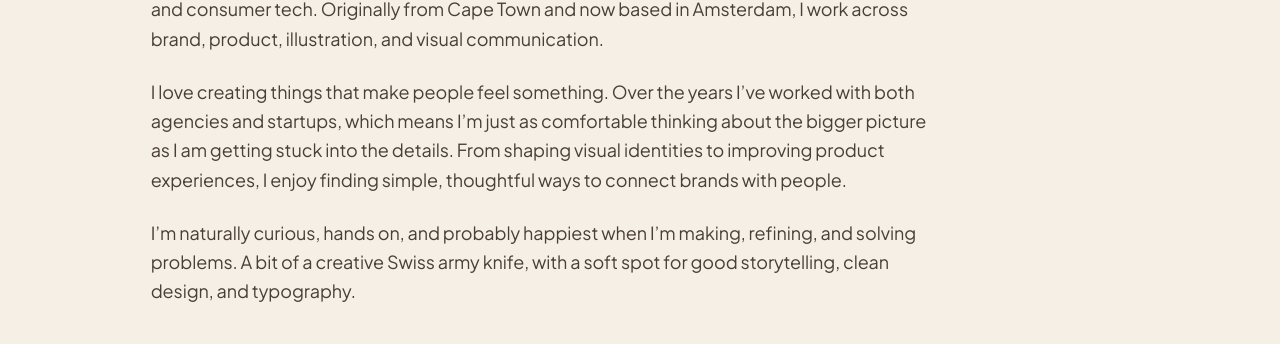
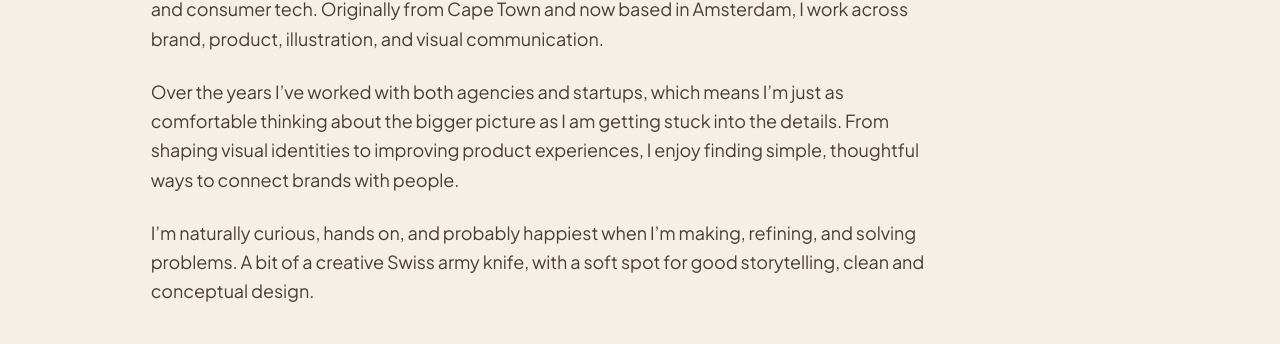
Before and after one commit to samanthaahhee/sams-portfolio, a Next.js app: page / in a window 1280 px wide. Shown: the part 748-1092 px from the top of the page. Built offline with nearby package versions, Linux system fonts and the light colour scheme; a web font is replaced by a local one.

Commit message:
Tighten intro: drop 'feel something' line, swap typography for conceptual design

```diff
--- a/src/app/page.tsx
+++ b/src/app/page.tsx
@@ -68,7 +68,6 @@ export default async function Home() {
                 and visual communication.
               </p>
               <p className="text-base md:text-lg leading-relaxed">
-                I love creating things that make people feel something.
                 Over the years I’ve worked with both agencies and
                 startups, which means I’m just as comfortable thinking
                 about the bigger picture as I am getting stuck into the
@@ -80,7 +79,7 @@ export default async function Home() {
                 I’m naturally curious, hands on, and probably happiest
                 when I’m making, refining, and solving problems. A bit of
                 a creative Swiss army knife, with a soft spot for good
-                storytelling, clean design, and typography.
+                storytelling, clean and conceptual design.
               </p>
               <div className="pt-2 md:pt-4 flex flex-wrap items-center gap-4">
                 <ContactButton />
```
